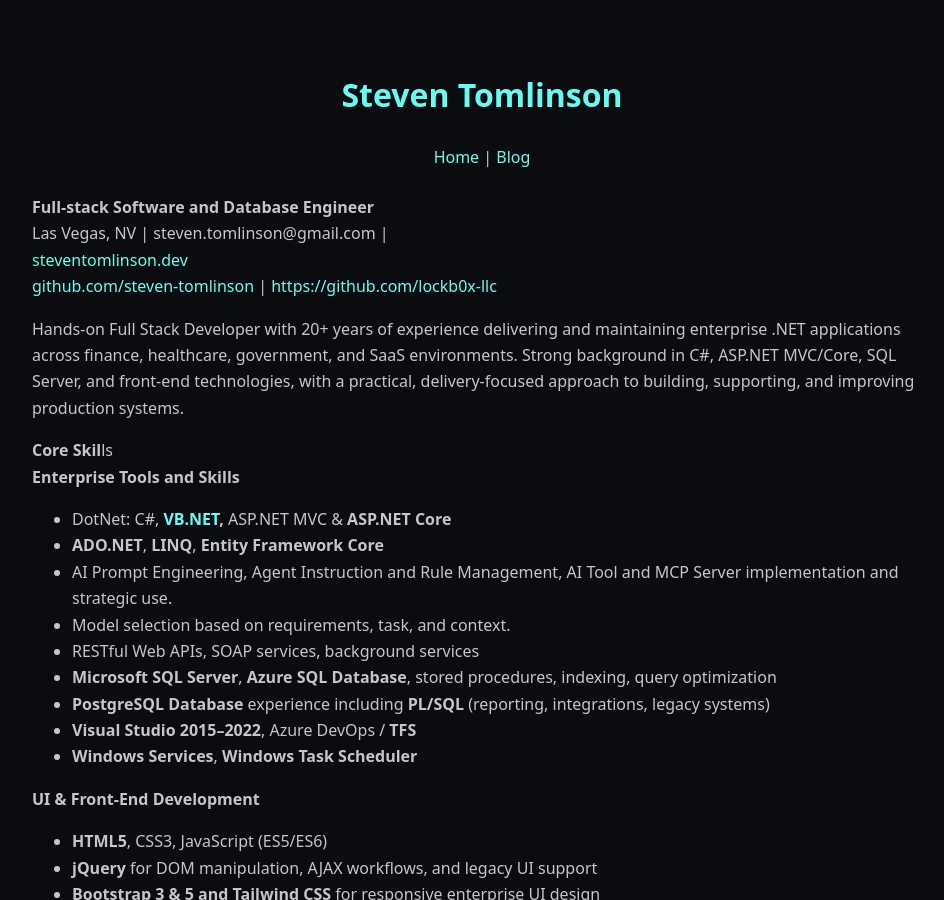
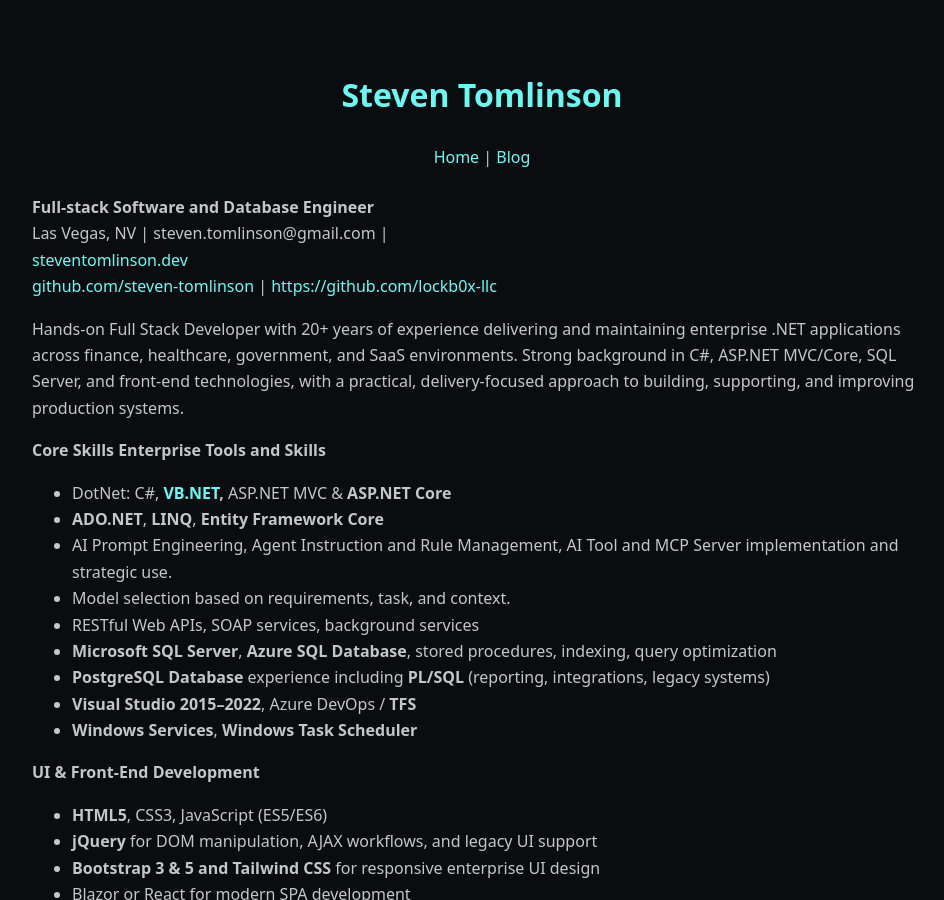
Before and after one commit to steven-tomlinson/steventomlinson.dev, a Jekyll site: the page built from Full-Resume.md, in a window 1280 px wide and 900 px high. Shown: the whole window, without its empty margins (158-1102 px from the left). Built offline with Jekyll 4.4.1, drawn with Linux system fonts in a browser that asks for light colours; our own code applies the rules of GitHub Pages for plain Markdown files.

Commit message:
fix(resume): correct typo in "Core Skills" section header

```diff
--- a/Full-Resume.md
+++ b/Full-Resume.md
@@ -5,7 +5,7 @@
 
 Hands-on Full Stack Developer with 20+ years of experience delivering and maintaining enterprise .NET applications across finance, healthcare, government, and SaaS environments. Strong background in C\#, ASP.NET MVC/Core, SQL Server, and front-end technologies, with a practical, delivery-focused approach to building, supporting, and improving production systems.
 
-**Core Skil**ls
+**Core Skills**
 **Enterprise Tools and Skills**
 
 * DotNet: C\#, [**VB.NET**](http://VB.NET)**,** ASP.NET MVC & **ASP.NET Core**
```
